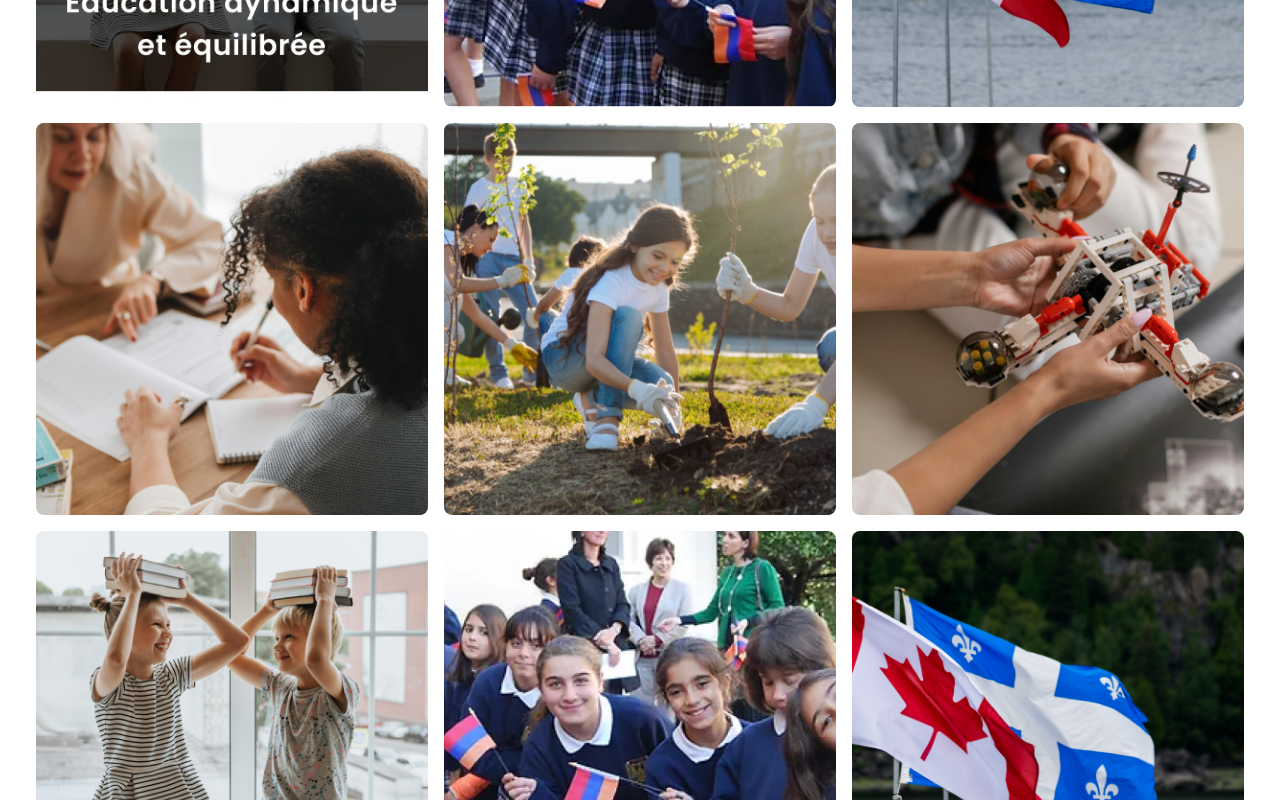
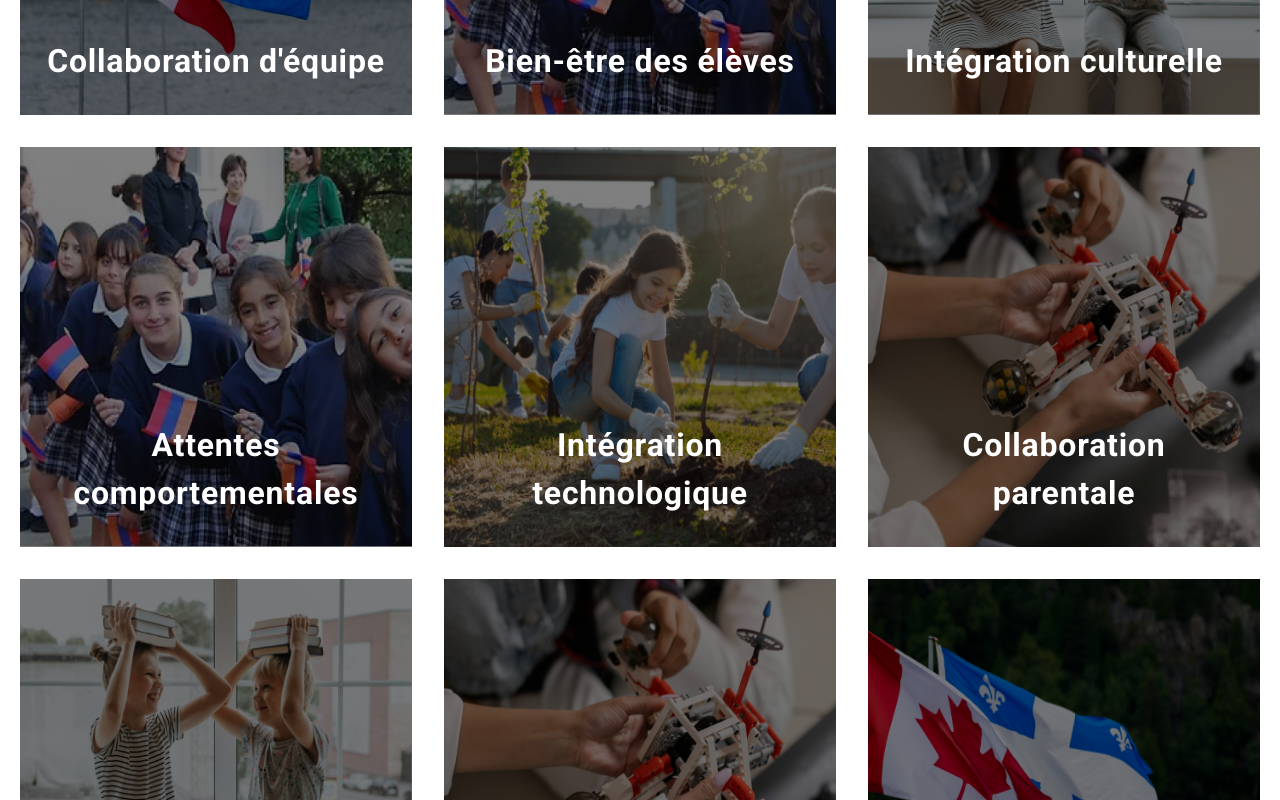
Before and after one commit to jameslegoff92/Sourp-Hagop, a Next.js app: page / in a window 1280 px wide. Shown: the part 2700-3500 px from the top of the page. Built offline with nearby package versions, Linux system fonts and the light colour scheme.

Commit message:
Strength Grid responsiveness is done

```diff
--- a/app/page.jsx
+++ b/app/page.jsx
@@ -7,7 +7,6 @@ import Nav from "@/components/ui/Nav";
 import Container from "@/components/layout/Container";
 import MainHeading from "@/components/display/MainHeading";
 import Main from "@/components/layout/Main";
-
 
 export default function Homepage() {
   return (
--- a/components/layout/Main.jsx
+++ b/components/layout/Main.jsx
@@ -8,6 +8,7 @@ import { motion } from "framer-motion";
 import Container from "./Container";
 import { ChevronLeft, ChevronRight } from "lucide-react";
 import Footer from "../ui/Footer";
+import Strengths from "../ui/Strength";
 
 //CSS For Section1
 const Section1 = styled.section`
@@ -101,45 +102,6 @@ const CardContainer = styled(motion.div)`
     justify-content: space-between;
   }
 `;
-
-
-
-const images = [
-  { src: "/images/force1.jpg", alt: "Image 1" },
-  { src: "/images/force2.jpg", alt: "Image 2" },
-  { src: "/images/force3.png", alt: "Image 3" },
-  { src: "/images/force4.jpg", alt: "Image 4" },
-  { src: "/images/force5.jpg", alt: "Image 5" },
-  { src: "/images/force6.jpg", alt: "Image 6" },
-  { src: "/images/force7.jpg", alt: "Image 7" },
-  { src: "/images/force8.jpg", alt: "Image 8" },
-  { src: "/images/force9.jpg", alt: "Image 9" },
-];
-
-const ImageGrid = ({ images }) => {
-  return (
-    <div className="container mx-auto px-4 mt-20">
-      <div className="grid grid-cols-1 sm:grid-cols-2 md:grid-cols-3 gap-4">
-        {images.slice(0, 9).map((image, index) => (
-          <motion.div
-            key={index}
-            className="aspect-square"
-            initial={{ opacity: 0 }}
-            whileInView={{ opacity: 1 }}
-            viewport={{ once: true }}
-            transition={{ duration: 1, delay: index * 0.3 }}
-          >
-            <img
-              src={image.src}
-              alt={image.alt}
-              className="w-full h-full object-cover rounded-lg"
-            />
-          </motion.div>
-        ))}
-      </div>
-    </div>
-  );
-};
 
 const CalendarDay = ({ day, month, event, isActive }) => (
   <div className={`flex flex-col items-center ${isActive ? "relative" : ""}`}>
@@ -303,20 +265,9 @@ const Main = () => {
 
       <Values/>
 
-
-
-      {/* Nos Forces */}
       <StyledDiv2>
         <Container>
-          <Typography
-            style={{ textAlign: "center" }}
-            as="h1"
-            type="h2"
-            color="primary"
-          >
-            Nos Forces
-          </Typography>
-          <ImageGrid images={images} />
+          <Strengths />
         </Container>
       </StyledDiv2>
       <Calendar />
--- /dev/null
+++ b/components/ui/Strength.jsx
@@ -0,0 +1,207 @@
+//Third Party Imports
+import { motion, useAnimation } from "framer-motion";
+import styled from "@emotion/styled";
+
+//Local Imports
+import Typography from "../display/Typography";
+
+//Data Structure for the Strengths Component
+const data = [
+  {
+    title: "Collaboration d'équipe",
+    text: "Construire une équipe engagée et positive.",
+  },
+  {
+    title: "Bien-être des élèves",
+    text: "Assurer la réussite et le bien-être des élèves.",
+  },
+  {
+    title: "Intégration culturelle",
+    text: "Favoriser la culture scolaire et l'héritage arménien.",
+  },
+  {
+    title: "Attentes comportementales",
+    text: "Promouvoir la conduite appropriée et le civisme.",
+  },
+  {
+    title: "Intégration technologique",
+    text: "Intégrer la technologie dans l'enseignement.",
+  },
+  {
+    title: "Collaboration parentale",
+    text: "Partenariat avec les parents pour la réussite des élèves.",
+  },
+  {
+    title: "Intégration sociale",
+    text: "Préparer les élèves à la société québécoise.",
+  },
+  {
+    title: "Sensibilisation environnementale",
+    text: "Éduquer à la conservation de l'environnement.",
+  },
+  {
+    title: "Vie scolaire stimulante",
+    text: "Contribuer à une vie scolaire enrichissante.",
+  },
+];
+
+//CSS Style Variants
+const stylingMap = {
+  0: {
+    background:
+      "linear-gradient(rgba(0, 0, 0, 0.5), rgba(0, 0, 0, 0.5)), url('/images/force9.jpg') no-repeat",
+    backgroundColor: "var(--tertiary-color)",
+  },
+  1: {
+    background:
+      "linear-gradient(rgba(0, 0, 0, 0.5), rgba(0, 0, 0, 0.5)), url('/images/force2.jpg') no-repeat",
+    backgroundColor: "#006096",
+  },
+  2: {
+    background:
+      "linear-gradient(rgba(0, 0, 0, 0.5), rgba(0, 0, 0, 0.5)), url('/images/force7.jpg') no-repeat",
+    backgroundColor: "#006096",
+  },
+  3: {
+    background:
+      "linear-gradient(rgba(0, 0, 0, 0.5), rgba(0, 0, 0, 0.5)), url('/images/force2.jpg') no-repeat",
+    backgroundColor: "#006096",
+  },
+  4: {
+    background:
+      "linear-gradient(rgba(0, 0, 0, 0.5), rgba(0, 0, 0, 0.5)), url('/images/force5.jpg') no-repeat",
+    backgroundColor: "var(--tertiary-color)",
+  },
+  5: {
+    background:
+      "linear-gradient(rgba(0, 0, 0, 0.5), rgba(0, 0, 0, 0.5)), url('/images/force6.jpg') no-repeat",
+    backgroundColor: "var(--tertiary-color)",
+  },
+  6: {
+    background:
+      "linear-gradient(rgba(0, 0, 0, 0.5), rgba(0, 0, 0, 0.5)), url('/images/force7.jpg') no-repeat",
+    backgroundColor: "var(--tertiary-color)",
+  },
+  7: {
+    background:
+      "linear-gradient(rgba(0, 0, 0, 0.5), rgba(0, 0, 0, 0.5)), url('/images/force6.jpg') no-repeat",
+    backgroundColor: "var(--tertiary-color)",
+  },
+  8: {
+    background:
+      "linear-gradient(rgba(0, 0, 0, 0.5), rgba(0, 0, 0, 0.5)), url('/images/force9.jpg') no-repeat",
+    backgroundColor: "var(--tertiary-color)",
+  },
+};
+
+//CSS in JS for Strengths Section
+const GridItemWrapper = styled(motion.div)`
+  background: ${(props) => stylingMap[props.index].background};
+  display: flex;
+  flex-direction: column;
+  justify-content: flex-end;
+  padding: 1.5rem 0;
+  height: 100%;
+  position: relative;
+`;
+
+const GridItem = ({ item, index }) => {
+  const parentControls = useAnimation();
+  const childControls1 = useAnimation();
+  const childControls2 = useAnimation();
+
+  const handleHoverStart = async () => {
+     parentControls.start({ backgroundSize: "120% 120%", transition: { duration: 0.5, ease: "easeIn" } });
+     childControls1.start({
+      top: "30px",
+      transition: { duration: 0.5, ease: "easeIn" },
+    });
+     childControls2.start({ display: "block", opacity: 1, transition: { duration: 0.7, ease: "easeIn" } });
+  };
+
+  const handleHoverEnd = async () => {
+    parentControls.start({
+      backgroundSize: "100% 100%",
+      transition: { duration: 0.5, ease: "easeOut" },
+    });
+    childControls1.start({ bottom: "5px", top: "auto", transition: { duration: 0.5, ease: "easeOut" } });
+    childControls2.start({ display: "none", opacity: 0, transition: { duration: 0.2, ease: "easeOut" } });
+  };
+
+  return (
+    <GridItemWrapper
+      animate={parentControls}
+      onHoverStart={handleHoverStart}
+      onHoverEnd={handleHoverEnd}
+      index={index}
+      initial={{ backgroundSize: "100% 100%", position: "relative" }}
+    >
+      <Typography
+        animate={childControls1}
+        type="h4"
+        color="light"
+        fontFamily="primary"
+        as="h4"
+        style={{ width: "350px"}}
+        initial={{ bottom: "30px", top: "auto", position: "absolute", transform: "translateX(-50%)", left: "50%" }}
+      >
+        {item.title}
+      </Typography>
+      <Typography
+        animate={childControls2}
+        initial={{ display: "none", opacity: 0}}
+        type="h5"
+        color="light"
+        fontFamily="primary"
+        style={{ width: "350px", margin: "0 auto" }}
+      >
+        {item.text}
+      </Typography>
+    </GridItemWrapper>
+  );
+};
+
+const StyledGrid = styled.div`
+  display: grid;
+  gap: 2rem;
+  margin: 5rem auto 0;
+  width: 100%;
+
+  @media (min-width: 664px) {
+    grid-template-columns: repeat(2, 1fr);
+  }
+
+  @media (min-width: 950px) {
+    grid-template-columns: repeat(3, 1fr);
+  }
+`;
+
+const Grid = ({ images }) => {
+  return (
+      <StyledGrid>
+        {data.map((item, index) => (
+          <div style={{ height: "400px" }}>
+            <GridItem key={index} index={index} item={item} />
+          </div>
+        ))}
+      </StyledGrid>
+  );
+};
+
+const Strengths = () => {
+  return (
+    <>
+      <Typography
+        style={{ textAlign: "center" }}
+        as="h1"
+        type="h2"
+        color="primary"
+      >
+        Nos Forces
+      </Typography>
+      <Grid />
+    </>
+  );
+};
+
+export default Strengths;
--- a/components/ui/Values.jsx
+++ b/components/ui/Values.jsx
@@ -201,7 +201,7 @@ const ValueItem = ({ value, index }) => {
       // If the element is expanded, collapse it back to its original size
       await childControls1.start({
         height: "25%",
-        transition: { duration: 0.3 },
+        transition: { duration: 0.3, },
       });
       await childControls2.start({
         scale: 1.2,
```
Also changed, not shown: 1 other file (tests, documents, lock files or other folders).
